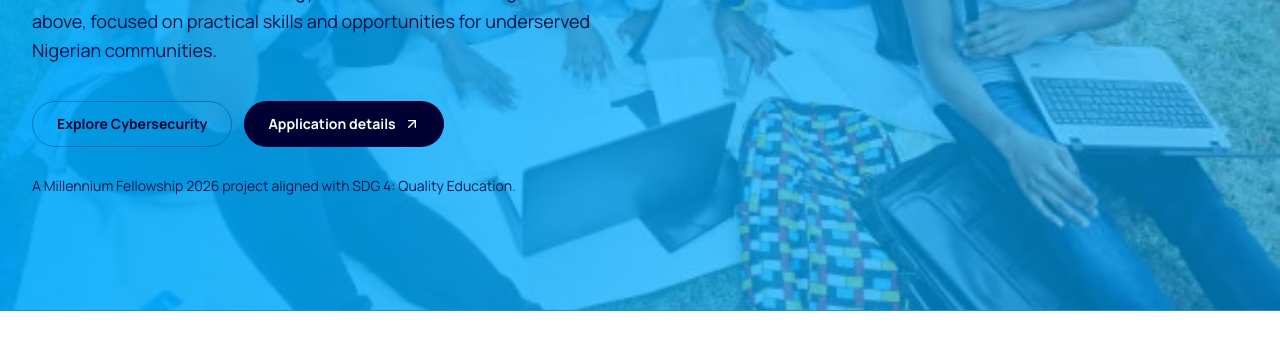
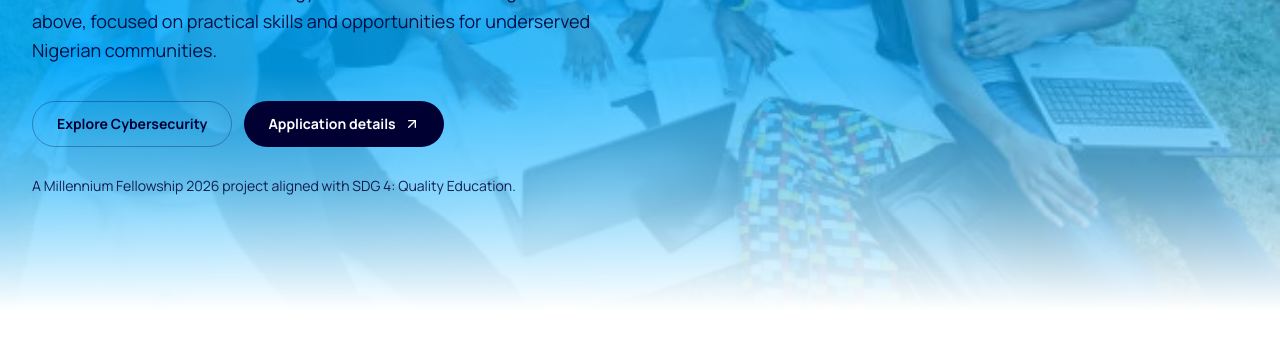
Before and after one commit to msugh1/skillspart-bootcamp, a React (Vite) app: page / in a window 1280 px wide. Shown: the part 533-893 px from the top of the page. Built offline with nearby package versions, Linux system fonts and the light colour scheme; no server answers; the HTML template or start-up script is replaced by a standard one.

Commit message:
style: blend hero image into white content with soft bottom gradient

```diff
--- a/src/pages/HomePage.tsx
+++ b/src/pages/HomePage.tsx
@@ -23,7 +23,7 @@ export default function HomePage() {
   return (
     <>
       <div className="border-b border-navy/10 bg-spark px-5 py-3 text-center text-xs font-bold text-navy sm:text-sm">Free digital-skills bootcamp · Inaugural Cybersecurity intake in preparation</div>
-      <section className="relative isolate overflow-hidden border-b border-navy/10 bg-spark">
+      <section className="relative isolate overflow-hidden bg-spark">
         {/* The existing hero photo fills the section instead of sitting in a separate column. */}
         <img
           src={img("hero", 1920, 1080)}
@@ -42,7 +42,12 @@ export default function HomePage() {
           aria-hidden="true"
           className="pointer-events-none absolute inset-0 -z-10 bg-spark/40 sm:bg-gradient-to-r sm:from-spark/75 sm:via-spark/40 sm:to-spark/10"
         />
-        <div className="relative mx-auto flex min-h-[34rem] max-w-7xl items-center px-5 py-16 sm:min-h-[38rem] sm:px-8 sm:py-20 lg:min-h-[42rem] lg:py-28">
+        {/* Fade the blue photo softly into the white section below, without a visible dividing line. */}
+        <div
+          aria-hidden="true"
+          className="pointer-events-none absolute inset-x-0 bottom-0 z-0 h-40 bg-gradient-to-b from-transparent via-white/40 to-white sm:h-52 lg:h-60"
+        />
+        <div className="relative z-10 mx-auto flex min-h-[34rem] max-w-7xl items-center px-5 py-16 sm:min-h-[38rem] sm:px-8 sm:py-20 lg:min-h-[42rem] lg:py-28">
           <div className="w-full max-w-3xl">
             <p className="mb-5 flex items-center gap-3 text-[11px] font-bold uppercase tracking-[0.14em] text-navy sm:text-xs sm:tracking-widest">
               <span className="h-0.5 w-7 shrink-0 bg-navy" aria-hidden="true" />
```
